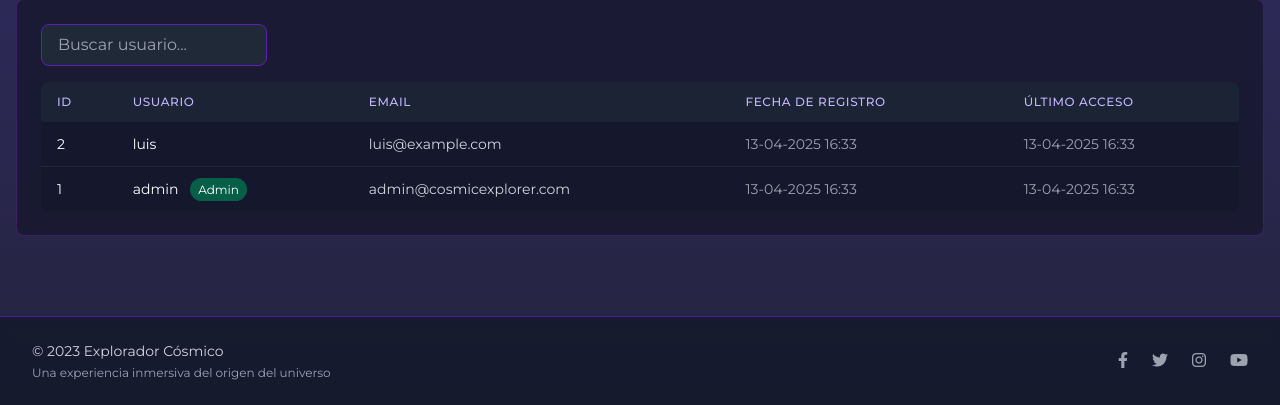
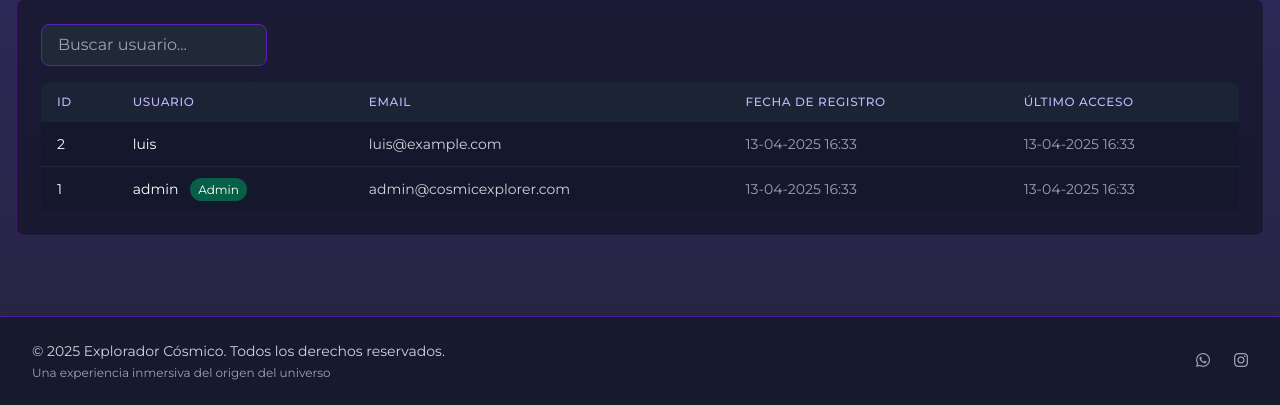
Before and after one commit to luis2408-2008/universe, a Flask app: page /admin in a window 1280 px wide. Shown: the part 819-1224 px from the top of the page. Run offline with Flask 3, Linux system fonts and the light colour scheme; a user stored in the database is signed in.

Commit message:
Update footer with copyright, social media links, and reserved rights statement
Replit-Commit-Author: Agent
Replit-Commit-Session-Id: 99dc5906-b54c-4e19-8b71-b77b897b6f16
Replit-Commit-Screenshot-Url: https://storage.googleapis.com/screenshot-production-us-central1/9068c3eb-f843-438e-8dd9-2a7c9726ad06/be3b81e9-980e-4034-9835-e2039cac0994.jpg

```diff
--- a/templates/base.html
+++ b/templates/base.html
@@ -114,21 +114,15 @@
         <div class="max-w-7xl mx-auto px-4 py-6 sm:px-6 lg:px-8">
             <div class="flex flex-col md:flex-row justify-between items-center">
                 <div class="mb-4 md:mb-0">
-                    <p class="text-sm text-gray-300">&copy; 2023 Explorador Cósmico</p>
+                    <p class="text-sm text-gray-300">&copy; 2025 Explorador Cósmico. Todos los derechos reservados.</p>
                     <p class="text-xs text-gray-400 mt-1">Una experiencia inmersiva del origen del universo</p>
                 </div>
                 <div class="flex space-x-6">
-                    <a href="#" class="text-gray-400 hover:text-white">
-                        <i class="fab fa-facebook-f"></i>
+                    <a href="https://api.whatsapp.com/send?phone=573216395343" target="_blank" class="text-gray-400 hover:text-green-500" title="WhatsApp">
+                        <i class="fab fa-whatsapp"></i>
                     </a>
-                    <a href="#" class="text-gray-400 hover:text-white">
-                        <i class="fab fa-twitter"></i>
-                    </a>
-                    <a href="#" class="text-gray-400 hover:text-white">
+                    <a href="https://www.instagram.com/luisaroundx?igsh=azExN3F0MnU4ZzYx&utm_source=qr" target="_blank" class="text-gray-400 hover:text-pink-500" title="Instagram">
                         <i class="fab fa-instagram"></i>
-                    </a>
-                    <a href="#" class="text-gray-400 hover:text-white">
-                        <i class="fab fa-youtube"></i>
                     </a>
                 </div>
             </div>
```
